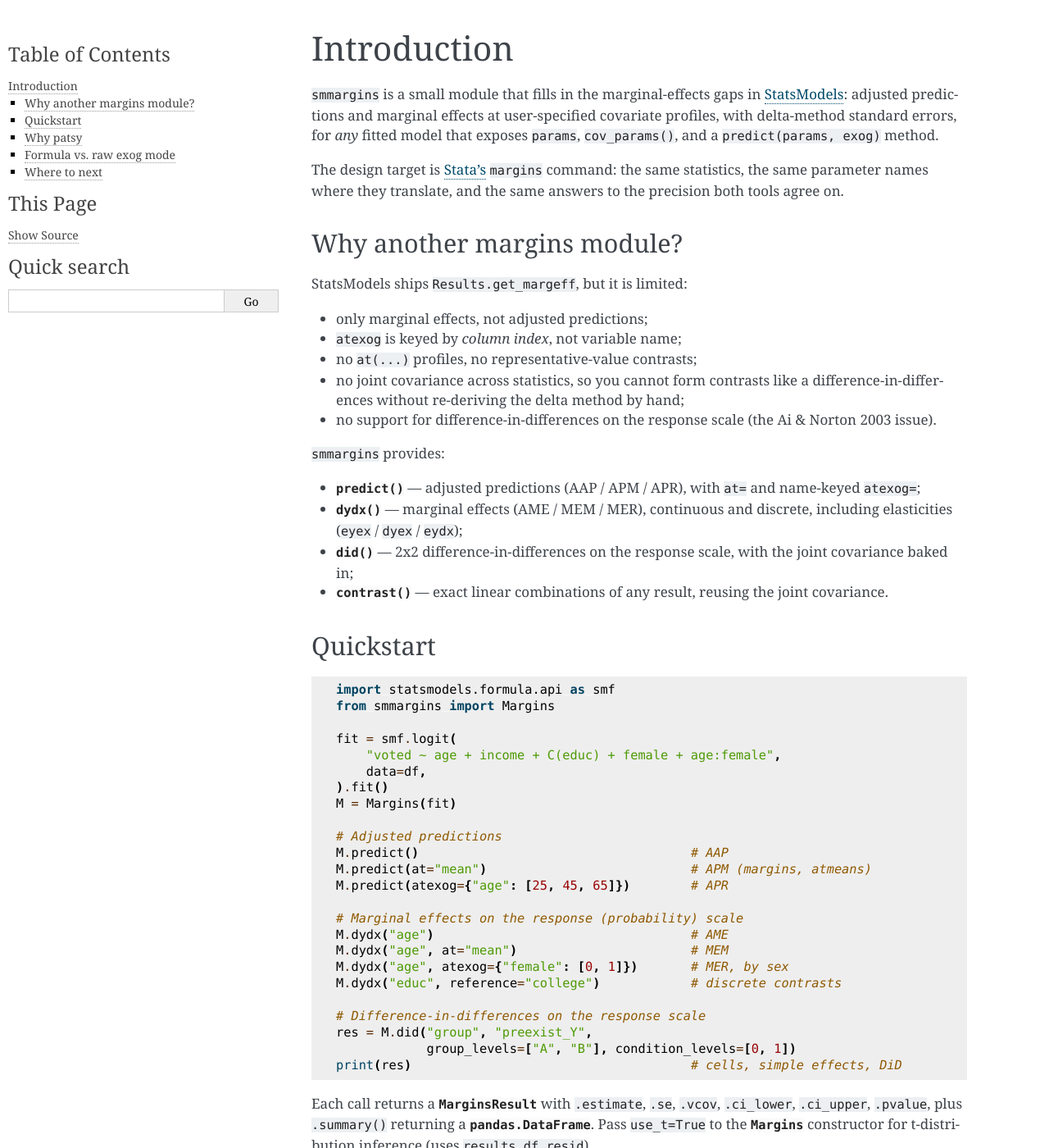
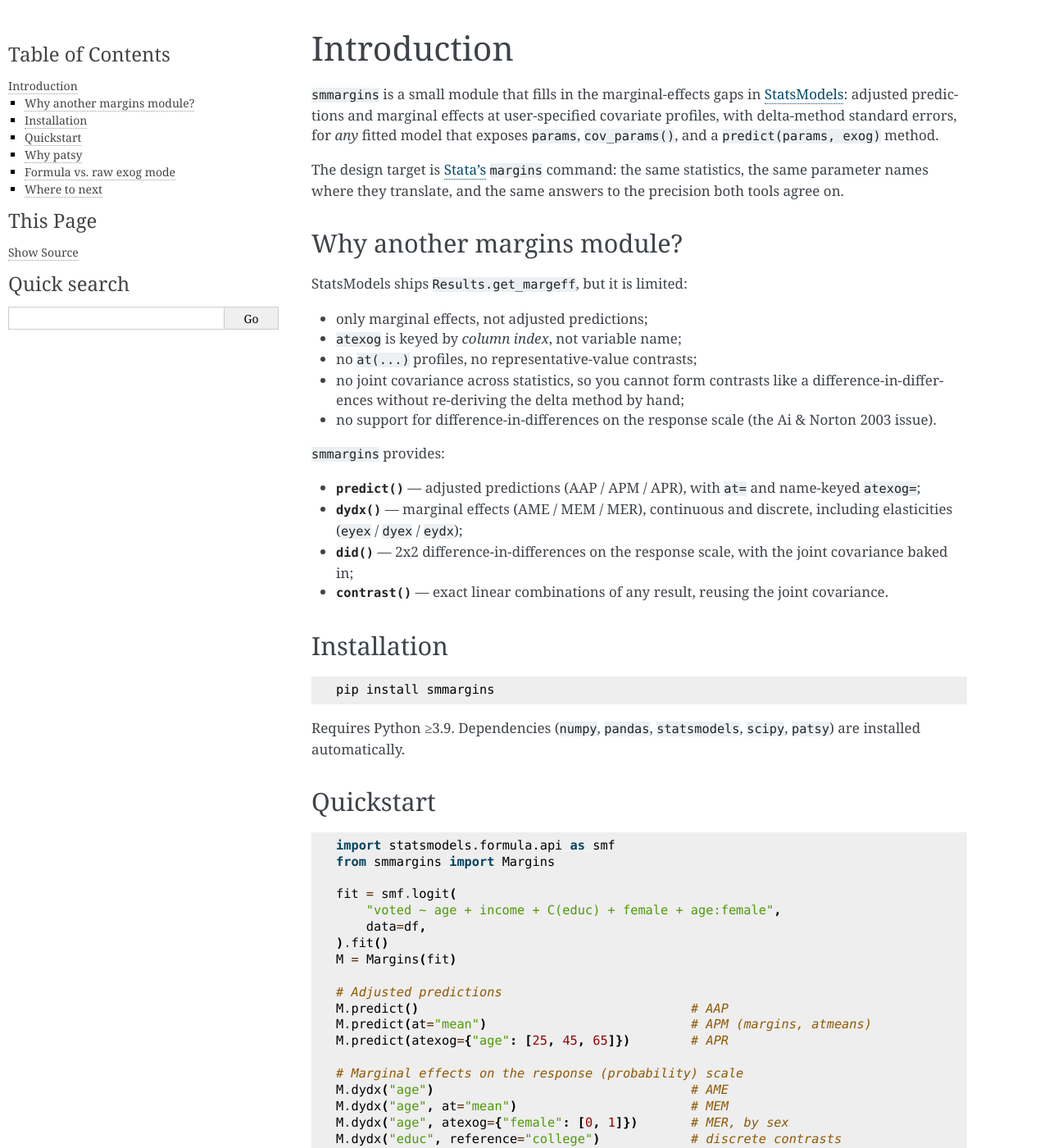
Before and after one commit to huntermills707/smmargins, a Sphinx documentation site: the page built from docs/intro.rst, in a window 1280 px wide and 1400 px high. Shown: the whole window at 82% size. Built offline with Sphinx 7.4.7, drawn with Linux system fonts in a browser that asks for light colours.

Commit message:
adding pip install instructions and inital release changelog

```diff
--- a/docs/intro.rst
+++ b/docs/intro.rst
@@ -37,6 +37,16 @@ StatsModels ships ``Results.get_margeff``, but it is limited:
   response scale, with the joint covariance baked in;
 - :meth:`~smmargins.MarginsResult.contrast` — exact linear combinations
   of any result, reusing the joint covariance.
+
+Installation
+------------
+
+::
+
+    pip install smmargins
+
+Requires Python ≥3.9. Dependencies (``numpy``, ``pandas``, ``statsmodels``,
+``scipy``, ``patsy``) are installed automatically.
 
 Quickstart
 ----------
```
Also changed, not shown: CHANGELOG.md (added, +19 -0 lines), README.md (+12 -0 lines).
